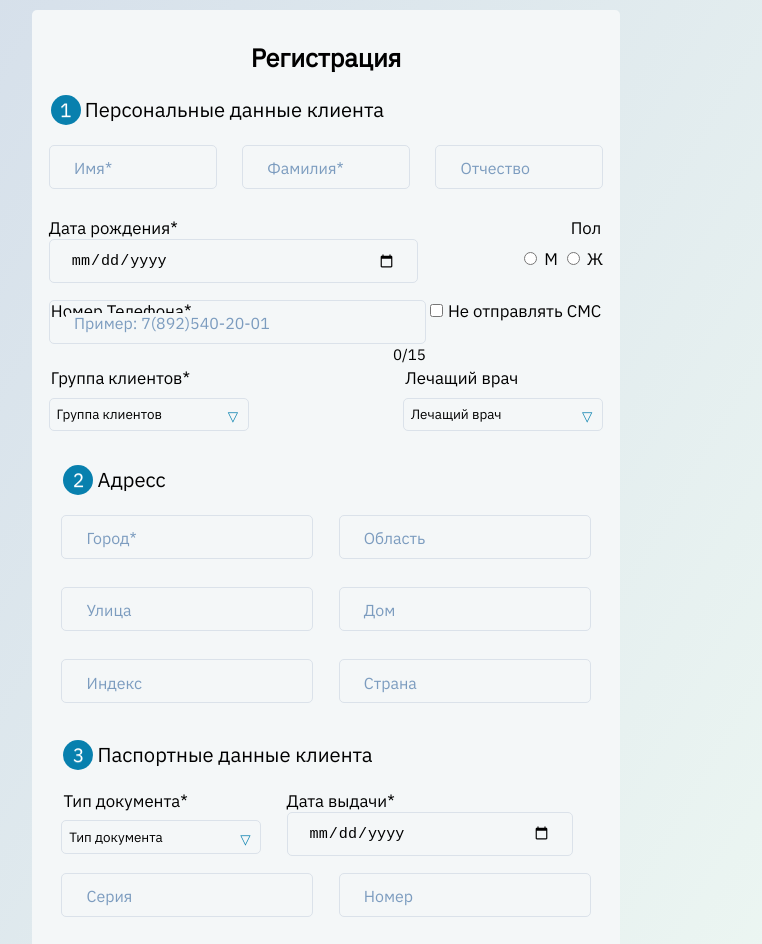
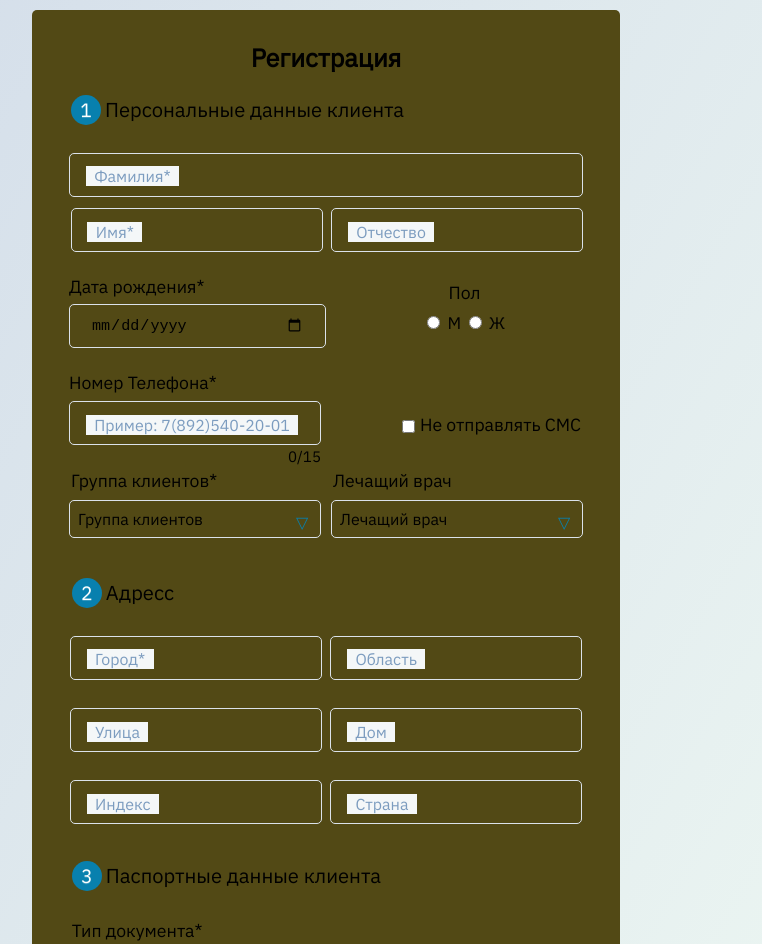
Before and after one commit to nikita-496/customer-form, a Vue app: page / in a window 1280 px wide. Shown: the top 944 px of the page, without its empty margins (314-1076 px from the left). Built offline with nearby package versions, Linux system fonts and the light colour scheme.

Commit message:
update responsibility

```diff
--- a/src/App.vue
+++ b/src/App.vue
@@ -5,7 +5,7 @@
       <h4 class="error-message" v-if="$v.form.$error">Заполните все обазательные поля*</h4>
 
       <!--@transfer="get" @transferPersonal="getInfo" @transferDate="getInfo" @transferGetDate="getInfo"-->
-      <data-personalization
+      <personalization
         :isRequired="[
           $v.form.firstName.$error,
           $v.form.lastName.$error,
@@ -20,7 +20,7 @@
         @transferMultiSelect="getInfo"
       />
       <adress :isRequired="[$v.form.sity.$error]" @transferAdress="getInfo" />
-      <passport-data
+      <document
         :isRequired="[$v.form.typeDoc.$error, $v.form.getDate.$error]"
         @transferSelect="getInfo"
         @transferGetDate="getInfo"
@@ -36,11 +36,11 @@
 
   import CustomButton from "./components/ui/CustomButton.vue";
   import Adress from "./views/Adress.vue";
-  import DataPersonalization from "./views/DataPersonalization.vue";
-  import PassportData from "./views/PassportData.vue";
+  import Personalization from "./views/Personalization.vue";
+  import Document from "./views/Document.vue";
 
   export default {
-    components: { DataPersonalization, Adress, PassportData, CustomButton },
+    components: { Personalization, Adress, Document, CustomButton },
     data() {
       return {
         form: {
@@ -90,6 +90,7 @@
         if (this.$v.form.$error) {
           console.log(this.$v.form.$error);
         }
+        alert("Форма успешно зарегестрирована");
       },
       getInfo(e) {
         console.log(e);
--- a/src/components/input/EntryField.vue
+++ b/src/components/input/EntryField.vue
@@ -1,7 +1,7 @@
 <template>
-  <div :class="isPersonal ? 'personal-wrapper' : 'field-wrapper'" :id="identify">
+  <div :class="isPersonal ? 'personal-wrapper' : 'field-wrapper'" :id="'wrapper-' + identify">
     <div v-if="date" class="date">
-      <label class="label-date" for="identify">{{ labelName }}</label>
+      <label class="date-label" for="identify">{{ labelName }}</label>
       <input
         v-model="strValue"
         :id="identify"
@@ -74,7 +74,7 @@
     </div>
 
     <!---------------------------3 Stage Pasport----------------->
-    <div v-if="isPassport" class="form-passport">
+    <div v-if="isPassport" class="form-document">
       <input
         v-if="identify !== 'series' && identify !== 'number'"
         v-model="$v.strValue.$model"
@@ -160,9 +160,11 @@
 
   .personal-wrapper,
   .field-wrapper {
-    &:not(:first-child) {
-      margin-left: 1.5em;
-      @include responsfield;
+    &:nth-child(2) {
+      margin-left: 0.1em;
+    }
+    &:last-child {
+      margin-left: 0.5em;
     }
   }
 
@@ -174,7 +176,7 @@
   }
   .form-personal,
   .form-adress,
-  .form-passport {
+  .form-document {
     display: inline-block;
     position: relative;
     width: 10em;
@@ -189,31 +191,32 @@
       width: 12em;
     }
   }
-  .form-passport {
+  .form-document {
     width: 15em;
     @media (max-width: map-get($breack-point, mobile)) {
       width: 12em;
     }
   }
-  #get {
+
+  /*---------------------------1 Stage-----------------------------*/
+  #wrapper-lastName {
+    margin: 0em;
+    flex-basis: 100%;
     width: 100%;
-    .form-passport {
+    .form-personal {
       width: 100%;
-      @media (max-width: map-get($breack-point, mobile)) {
-        width: 100%;
-      }
     }
   }
-  /*---------------------------1 Stage-----------------------------*/
-  #lastName {
-    @include responsOrder;
-    @include responsLastName;
-    .form-personal {
-      @include responsLastNameField;
-    }
+  #wrapper-firstName,
+  #wrapper-patronymic {
+    flex: 1;
   }
-  #date {
-    flex: 2;
+  #wrapper-firstName .form-personal,
+  #wrapper-patronymic .form-personal {
+    width: 100%;
+  }
+  #wrapper-date {
+    flex: 1;
   }
   .form-input,
   .date-input {
@@ -225,6 +228,11 @@
   }
   .form-label {
     @include formLabelStyle();
+  }
+  .date-label {
+    font-size: 1.05rem;
+    position: relative;
+    top: -0.3em;
   }
   .form-input:focus ~ .form-label,
   .form-input:not(:placeholder-shown).form-input:not(:focus) ~ .form-label {
@@ -251,5 +259,15 @@
     color: red;
   }
 
-  /*---------------------------2 Stage-----------------------------*/
+  /*---------------------------3 Stage-----------------------------*/
+  #wrapper-getDate,
+  #wrapper-get {
+    margin: 0em;
+  }
+  #wrapper-get {
+    flex: 1;
+    .form-document {
+      width: 100%;
+    }
+  }
 </style>
--- a/src/components/input/PhoneField.vue
+++ b/src/components/input/PhoneField.vue
@@ -86,7 +86,17 @@
   .form-phone {
     position: relative;
     height: 3em;
-    flex: 1;
+    width: 15em;
+    @media (max-width: map-get($breack-point, mobile)) {
+      width: 100%;
+    }
+    /*flex: 1;*/
+    legend {
+      position: absolute;
+      top: -1.7em;
+      padding: 0;
+      font-size: 1.05rem;
+    }
     .form-input {
       @include formInputStyle(true);
     }
--- a/src/components/ui/CustomCheckBox.vue
+++ b/src/components/ui/CustomCheckBox.vue
@@ -18,7 +18,6 @@
         Ж
       </label>
     </div>
-    <!--Включать/Откючать чекбокс-->
     <div v-else class="row-radio">
       <input v-model="isPostSMS" type="checkbox" :value="true" class="input-radio" id="radio" />
     </div>
@@ -48,24 +47,39 @@
     display: inline-flex;
     flex-direction: column;
     flex: 1;
-    align-items: flex-end;
+    align-items: center;
+    position: relative;
+    left: 0.6em;
     @media (max-width: map-get($breack-point, mobile)) {
       position: relative;
       top: 0.8em;
+      .legend-radio {
+        margin: 0;
+      }
     }
     @include responsRadio();
-    .legend-radio {
-      margin-bottom: $mrg-label;
-      @include responsLegendRadio();
-    }
   }
   .container-single-radio {
     display: inline-flex;
+    flex: 1;
+    align-items: center;
     flex-flow: row-reverse;
+    .legend-radio {
+      margin-bottom: 0.2em;
+      font-size: 1.05rem;
+      @include responsLegendRadio();
+    }
     @media (max-width: map-get($breack-point, mobile)) {
       position: relative;
-      top: 1.8em;
+      top: 1em;
+      .row-radio {
+        position: relative;
+        top: 0.1em;
+      }
     }
     @include responsRadio();
   }
+  .input-radio {
+    margin: 0em 0.25em;
+  }
 </style>
--- a/src/components/ui/CustomSelect.vue
+++ b/src/components/ui/CustomSelect.vue
@@ -3,7 +3,7 @@
     <legend v-if="isMultiSelect">Группа клиентов*</legend>
     <legend v-else-if="isPaspport">Тип документа*</legend>
     <legend v-else>Лечащий врач</legend>
-    <div class="select">
+    <div :class="isPaspport ? 'documnet-select' : 'select'">
       <p
         :class="isVisible ? 'title-active' : isRequired ? 'is-error' : 'title'"
         @click="isVisible = !isVisible"
@@ -74,28 +74,41 @@
     }
   }
   legend {
+    font-size: 1.05rem;
     margin-bottom: $mrg-label;
   }
   .select,
   .multi-select {
     position: relative;
-    width: 200px;
+    /*width: 15.5em;*/
+    width: 15em;
     @media (max-width: map-get($breack-point, mobile)) {
-      width: 100%;
+      width: 24em;
     }
+  }
+  .wrapper-multiSelect {
+    margin-right: 0.6em;
+  }
+  .wrapper-select {
+    margin-bottom: 1.3em;
+  }
+  .documnet-select {
+    position: relative;
+    width: 100%;
   }
   .title,
   .title-active {
     border: 1px solid #dbe2ea;
     border-radius: 5px;
     padding: 0.5em;
-    font-size: 0.8rem;
+    font-size: 0.95rem;
     cursor: pointer;
     &:hover {
       border-color: $clr-primary-light;
     }
   }
-  .select p {
+  .select p,
+  .documnet-select p {
     margin: 0;
     .toggle-close,
     .toggle-open {
@@ -120,7 +133,7 @@
     border: 1px solid #dbe2ea;
     border-radius: 5px;
     position: absolute;
-    top: 2.1em;
+    top: 2.5em;
     right: 0;
     z-index: 1;
     width: 100%;
@@ -132,7 +145,7 @@
   .options p,
   .options-active p {
     background: $clr-body-form;
-    font-size: 0.8rem;
+    font-size: 0.95rem;
     margin: 0;
     padding-top: 0.5em;
     padding-bottom: 0.5em;
@@ -149,7 +162,7 @@
     border: 1px solid $clr-error;
     border-radius: 5px;
     padding: 0.5em;
-    font-size: 0.8rem;
+    font-size: 0.95rem;
     cursor: pointer;
     &:hover {
       border-color: $clr-error-light;
--- a/src/scss/_mixins.scss
+++ b/src/scss/_mixins.scss
@@ -3,7 +3,7 @@
 @mixin legendStyle {
   display: block;
   font-size: 1.2rem;
-  margin-bottom: 1em;
+  margin-bottom: 1.4em;
 }
 
 @mixin stageStyle {
@@ -28,7 +28,6 @@
 @mixin rowStyle {
   display: flex;
   flex-wrap: wrap;
-  justify-content: center;
   margin-bottom: 1em;
   @media (max-width: map-get($breack-point, mobile)) {
     justify-content: space-between;
--- a/src/scss/main.scss
+++ b/src/scss/main.scss
@@ -32,7 +32,8 @@ input {
     /*min-height: 100vh;*/
     margin: 10px auto;
     padding: 10px 20px;
-    background: $clr-body-form;
+    /*background: $clr-body-form;*/
+    background-color: rgb(82, 73, 21);
     border-radius: 5px;
     .form-header {
       width: 50%;
--- a/src/scss/media.scss
+++ b/src/scss/media.scss
@@ -27,17 +27,6 @@
 @mixin responsForm {
   @media (max-width: map-get($breack-point, xs)) {
     padding: 10px 10px;
-  }
-}
-
-@mixin responsfield {
-  @media (max-width: map-get($breack-point, sm)) {
-    margin-left: 0.3em;
-  }
-}
-@mixin responsOrder {
-  @media (max-width: map-get($breack-point, mobile)) {
-    order: -1;
   }
 }
 @mixin responsLastName {
--- a/src/views/PassportData.vue
+++ b/src/views/Document.vue
@@ -69,20 +69,22 @@
   @import "../scss/media.scss";
   .wrapper-document {
     @include wrapperStyle(0.4em);
-    .row-fist,
-    .row-last {
+    .row-fist {
       display: flex;
-      margin-bottom: 1em;
-      @include responsRow;
-      @media (max-width: map-get($breack-point, mobile)) {
-        margin-bottom: 2.5em;
-      }
+      flex-direction: column;
+      margin-bottom: 1.7em;
     }
     .row-second {
       @include rowStyle;
     }
     .row-last {
+      display: flex;
+      margin-bottom: 1em;
       flex: 1;
+      @include responsRow;
+      @media (max-width: map-get($breack-point, mobile)) {
+        margin-bottom: 2.5em;
+      }
     }
     .stage {
       @include stageStyle;
--- a/src/views/DataPersonalization.vue
+++ b/src/views/Personalization.vue
@@ -5,8 +5,8 @@
       <entry-field
         v-for="n in 3"
         :key="n"
-        :identify="n === 1 ? 'firstName' : n === 2 ? 'lastName' : 'patronymic'"
-        :labelName="n === 1 ? 'Имя*' : n === 2 ? 'Фамилия*' : 'Отчество'"
+        :identify="n === 1 ? 'lastName' : n === 2 ? 'firstName' : 'patronymic'"
+        :labelName="n === 1 ? 'Фамилия*' : n === 2 ? 'Имя*' : 'Отчество'"
         :isPersonal="true"
         :isRequired="n === 1 ? isRequired[0] : n === 2 ? isRequired[1] : false"
         @createName="$emit('transferName', $event)"
@@ -116,20 +116,21 @@
   @import "../scss/_mixins.scss";
   @import "../scss/media.scss";
   .wrapper-personal {
-    @include wrapperStyle(1em);
+    @include wrapperStyle(0.05em);
     .fisrt-row {
       @include rowStyle;
     }
     .second-row,
     .third-row {
       display: flex;
-      margin-bottom: 1em;
+      margin-bottom: 3.2em;
       @include responsRow;
       @media (max-width: map-get($breack-point, mobile)) {
-        margin-bottom: 2.5em;
+        margin-bottom: 3.5em;
       }
     }
     .third-row {
+      margin-bottom: 1em;
       @media (max-width: map-get($breack-point, mobile)) {
         margin-bottom: 3.5em;
       }
```
